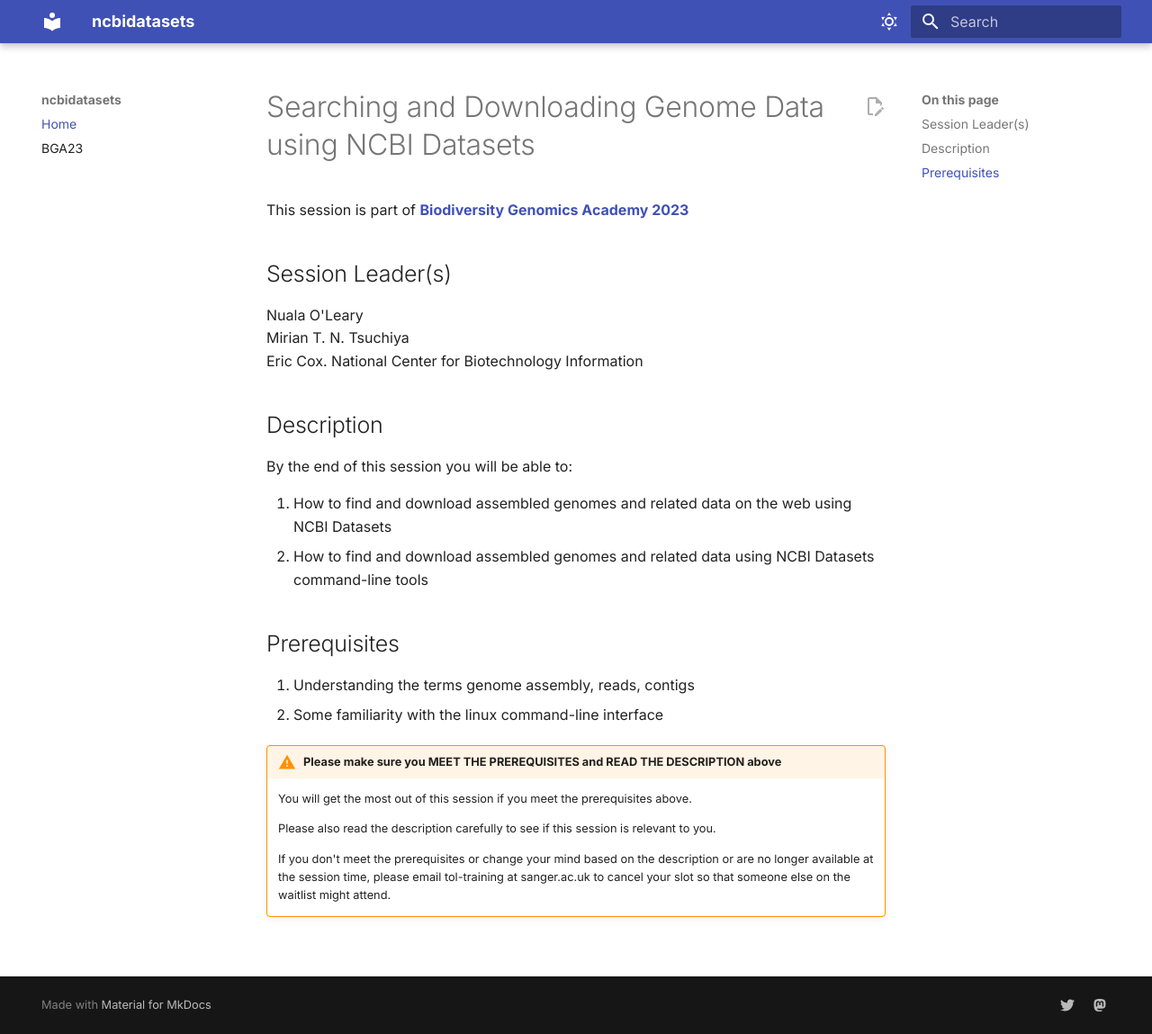
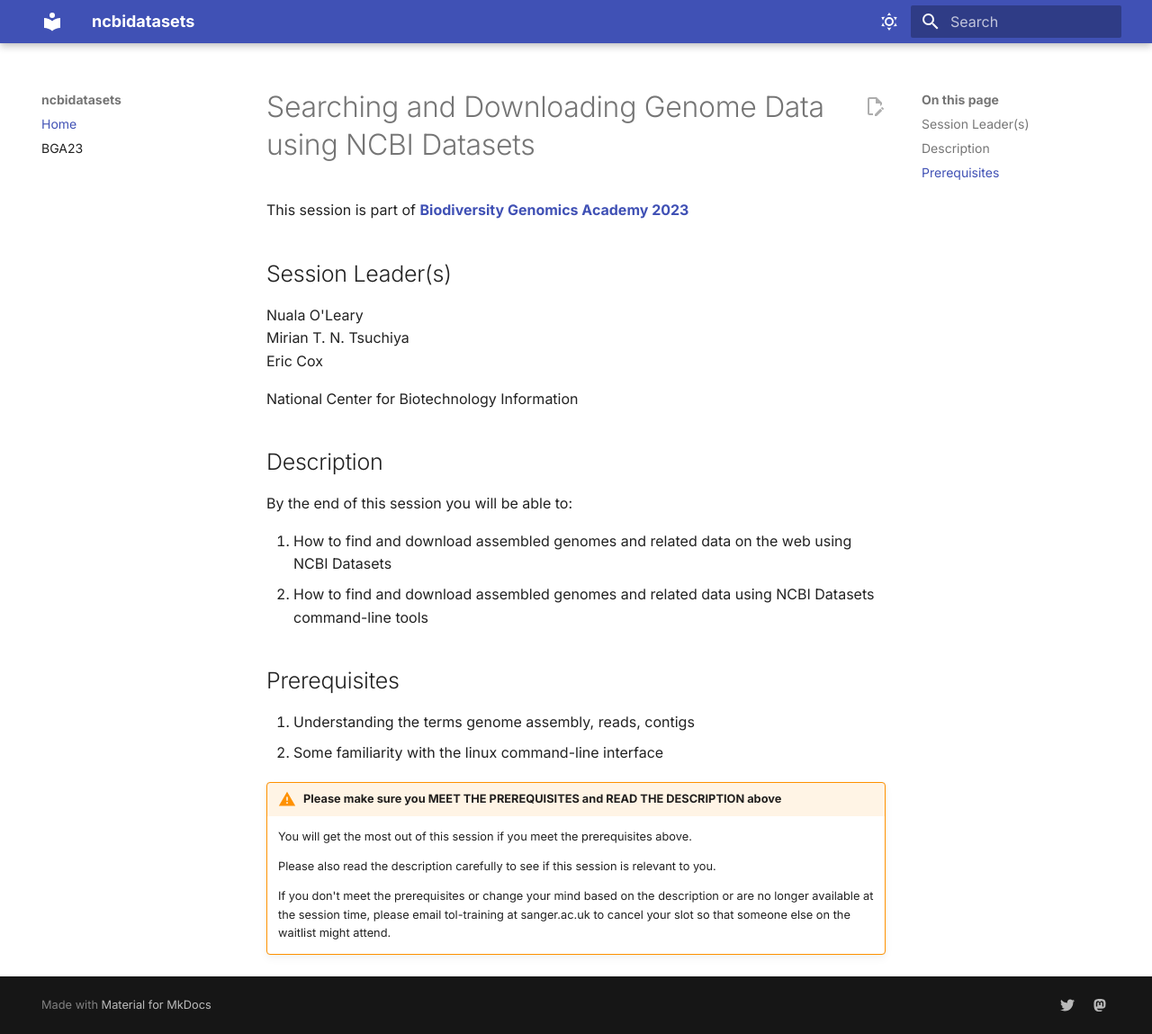
Before and after one commit to BGAcademy23/ncbidatasets, an MkDocs documentation site: the page built from docs/README.md, in a window 1280 px wide and 1149 px high. Shown: the whole window at 90% size. Built offline with MkDocs 1.6.1 and Material for MkDocs 9.7.7, drawn with Linux system fonts in a browser that asks for light colours.

Commit message:
fix spacing

```diff
--- a/docs/README.md
+++ b/docs/README.md
@@ -6,7 +6,8 @@
 
 Nuala O'Leary
 Mirian T. N. Tsuchiya
-Eric Cox.
+Eric Cox
+
 National Center for Biotechnology Information
 
 ## Description
```
Also changed, not shown: README.md (+2 -1 lines).
